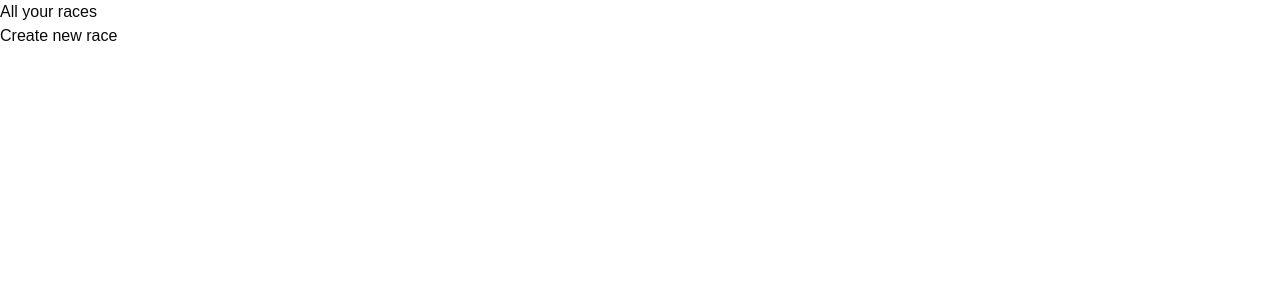
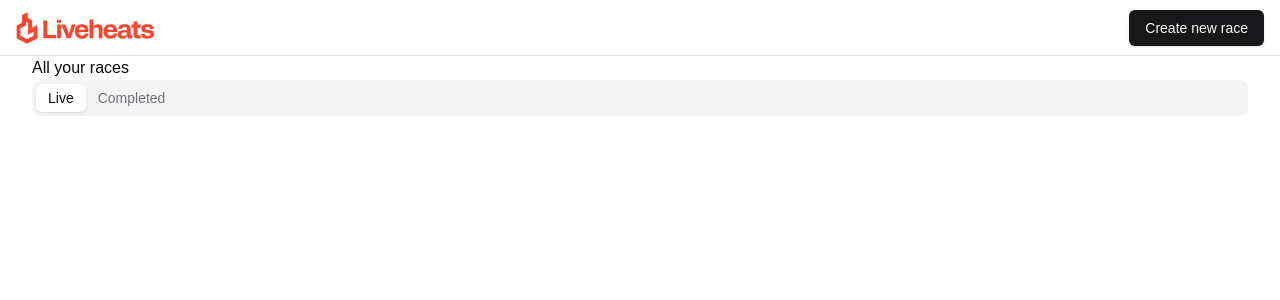
Before and after one commit to Lassi/liveheats, a Next.js app: page / in a window 1280 px wide. Shown: the top 300 px of the page. Built offline with nearby package versions, Linux system fonts and the light colour scheme.

Commit message:
Add race hook and use block in the RootPage

```diff
--- a/src/app/page.jsx
+++ b/src/app/page.jsx
@@ -1,10 +1,15 @@
-import Link from 'next/link';
+'use client';
+
+import { useRaces } from '@/blocks/races/hooks/use-races';
+import { RacesBlock } from '@/blocks/races/races';
 
 export default function RootPage() {
+  const { liveRaces, completedRaces } = useRaces();
+
   return (
-    <main>
-      <h1>All your races</h1>
-      <Link href="/races/new">Create new race</Link>
-    </main>
+    <RacesBlock
+      liveRaces={liveRaces}
+      completedRaces={completedRaces}
+    />
   );
 }
--- /dev/null
+++ b/src/blocks/races/hooks/use-races.js
@@ -0,0 +1,19 @@
+export const LOCALSTORAGE_KEY = 'liveheats-races';
+
+export const useRaces = () => {
+  try {
+    const data = JSON.parse(localStorage.getItem(LOCALSTORAGE_KEY));
+    const races = Array.isArray(data) ? data : [];
+
+    const liveRaces = races.filter((race) => race.students.every(
+      (student) => student.rank === null
+    ));
+    const completedRaces = races.filter((race) => race.students.every(
+      (student) => student.rank !== null
+    ));
+
+    return { liveRaces, completedRaces };
+  } catch (error) {
+    return { liveRaces: [], completedRaces: [] };
+  }
+};
```
Also changed, not shown: 2 other files (tests, documents, lock files or other folders).
